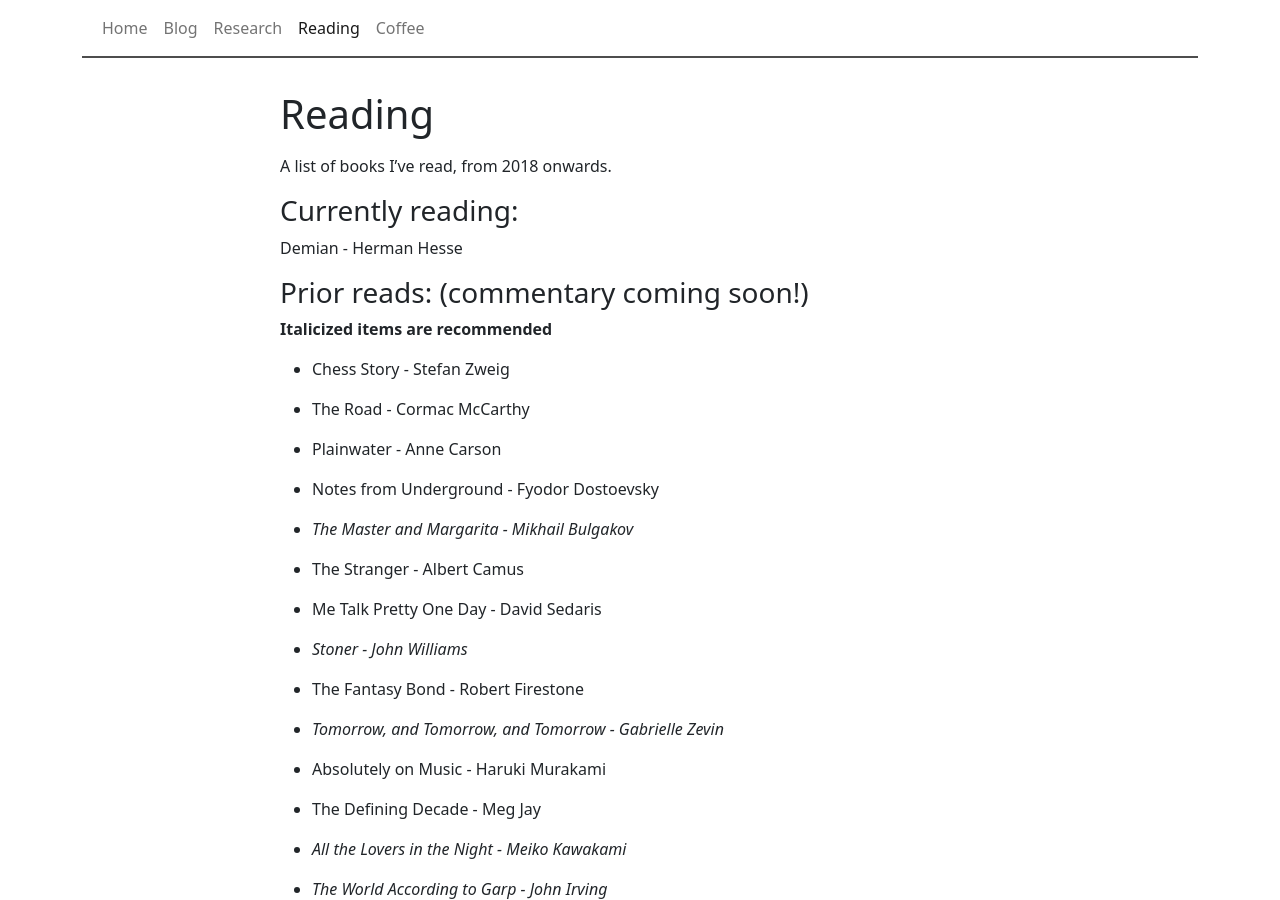
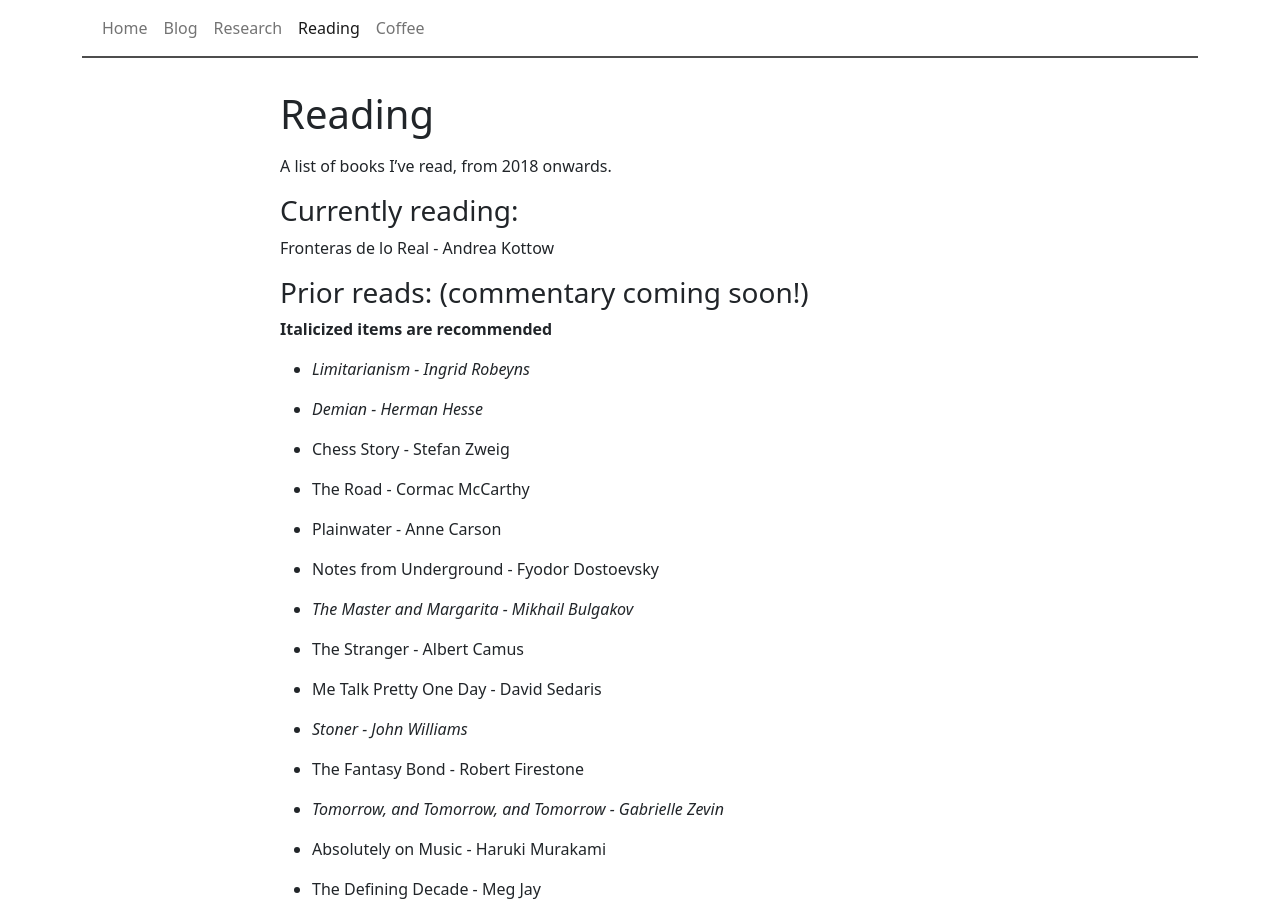
Before and after one commit to craigxchen/craigxchen.github.io, a Jekyll site: the page built from reading.md, in a window 1280 px wide and 900 px high. Built offline with Jekyll 4.4.1, drawn with Linux system fonts in a browser that asks for light colours.

Commit message:
reading update

```diff
--- a/reading.md
+++ b/reading.md
@@ -7,11 +7,14 @@ permalink: /reading/
 A list of books I've read, from 2018 onwards.
 
 ### Currently reading:
-Demian - Herman Hesse
+Fronteras de lo Real - Andrea Kottow
 
 ### Prior reads: (commentary coming soon!)
 **Italicized items are recommended**
 <BR>
+- *Limitarianism - Ingrid Robeyns*
+
+- *Demian - Herman Hesse*
 
 - Chess Story - Stefan Zweig
 
```
